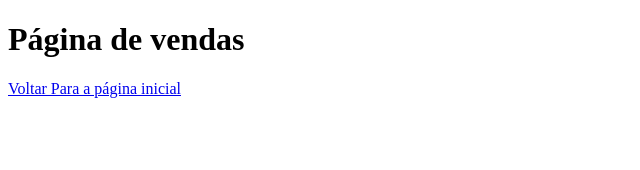
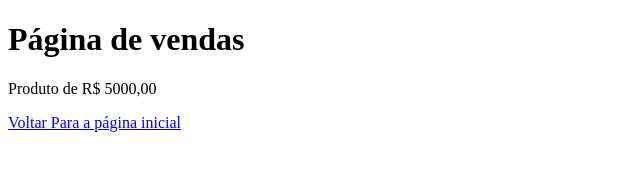
Before and after one commit to LucasVicentee/AulaGitHub, a plain HTML site: page Vendas.html in a window 1280 px wide. Shown: the whole page, without its empty margins (0-640 px from the left). Drawn offline with Linux system fonts and the light colour scheme.

Commit message:
Acrescentado valor das vendas

```diff
--- a/Vendas.html
+++ b/Vendas.html
@@ -8,6 +8,7 @@
 </head>
 <body>
     <h1>Página de vendas</h1>
+    <p>Produto de R$ 5000,00</p>
     <a href="index.html">Voltar Para a página inicial</a>
 </body>
 </html>
```
